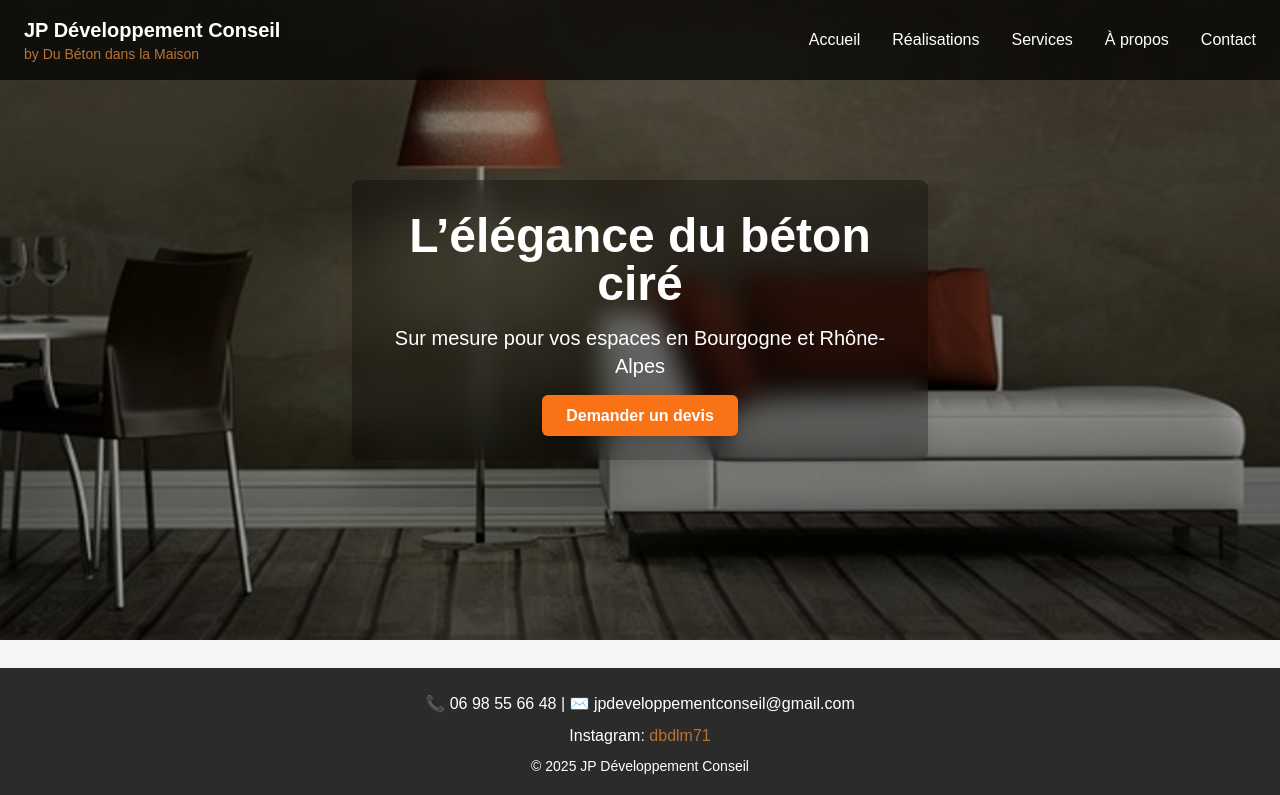
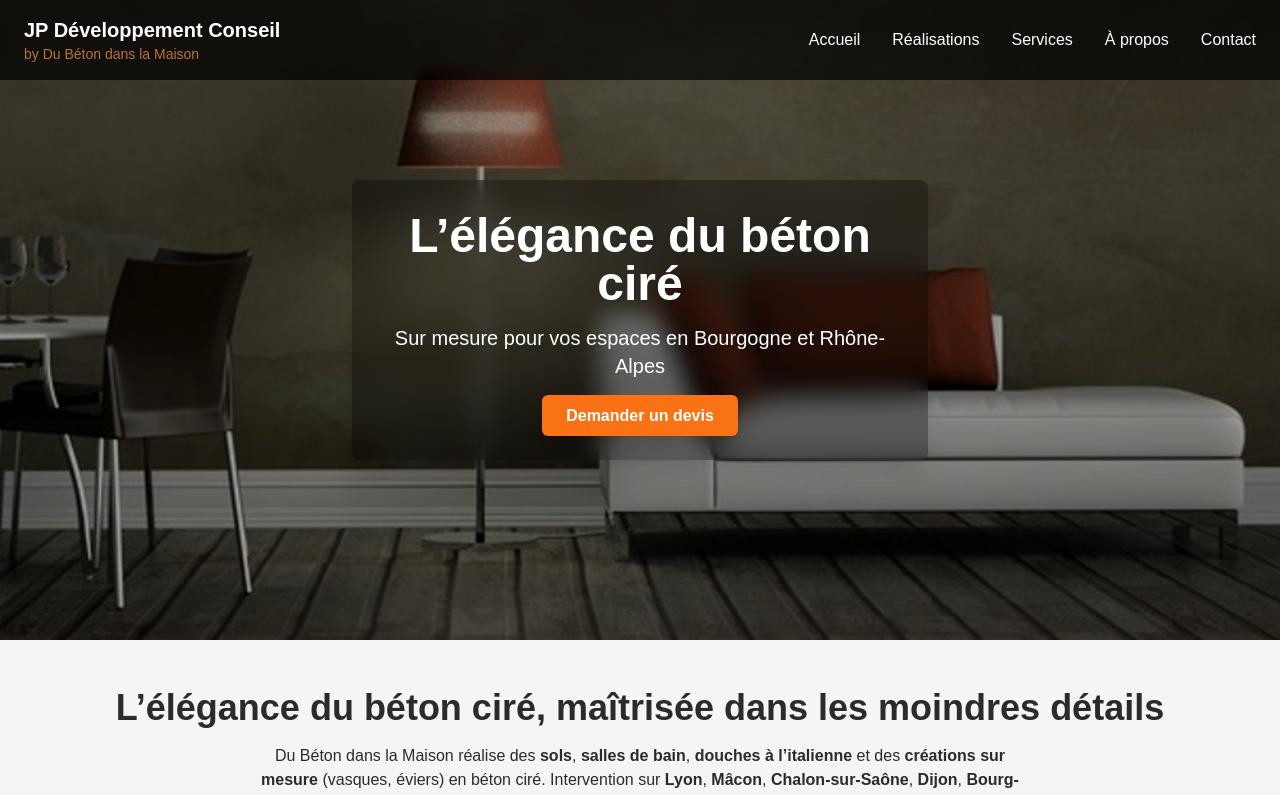
Before and after one commit to jpdeveloppementconseil-tech/dub-tondanslamaison, a React (Create React App) app: page / in a window 1280 px wide. Shown: the top 795 px of the page. Built offline with nearby package versions, Linux system fonts and the light colour scheme.

Commit message:
SEO: update home cities and routing

```diff
--- a/src/App.js
+++ b/src/App.js
@@ -2,11 +2,11 @@
 import { Routes, Route } from 'react-router-dom';
 import Navbar from './components/Navbar';
 import Footer from './components/Footer';
-import Hero from './components/Hero';
 import About from './components/About';
 import Services from './pages/Services';
 import Projects from './pages/Projects';
 import Contact from './pages/Contact';
+import Home from './pages/Home';
 
 import { HelmetProvider } from "react-helmet-async";
 
@@ -18,7 +18,7 @@
 
         <main className="flex-grow">
           <Routes>
-            <Route path="/" element={<Hero />} />
+            <Route path="/" element={<Home />} />
             <Route path="/about" element={<About />} />
             <Route path="/services" element={<Services />} />
             <Route path="/projects" element={<Projects />} />
```
